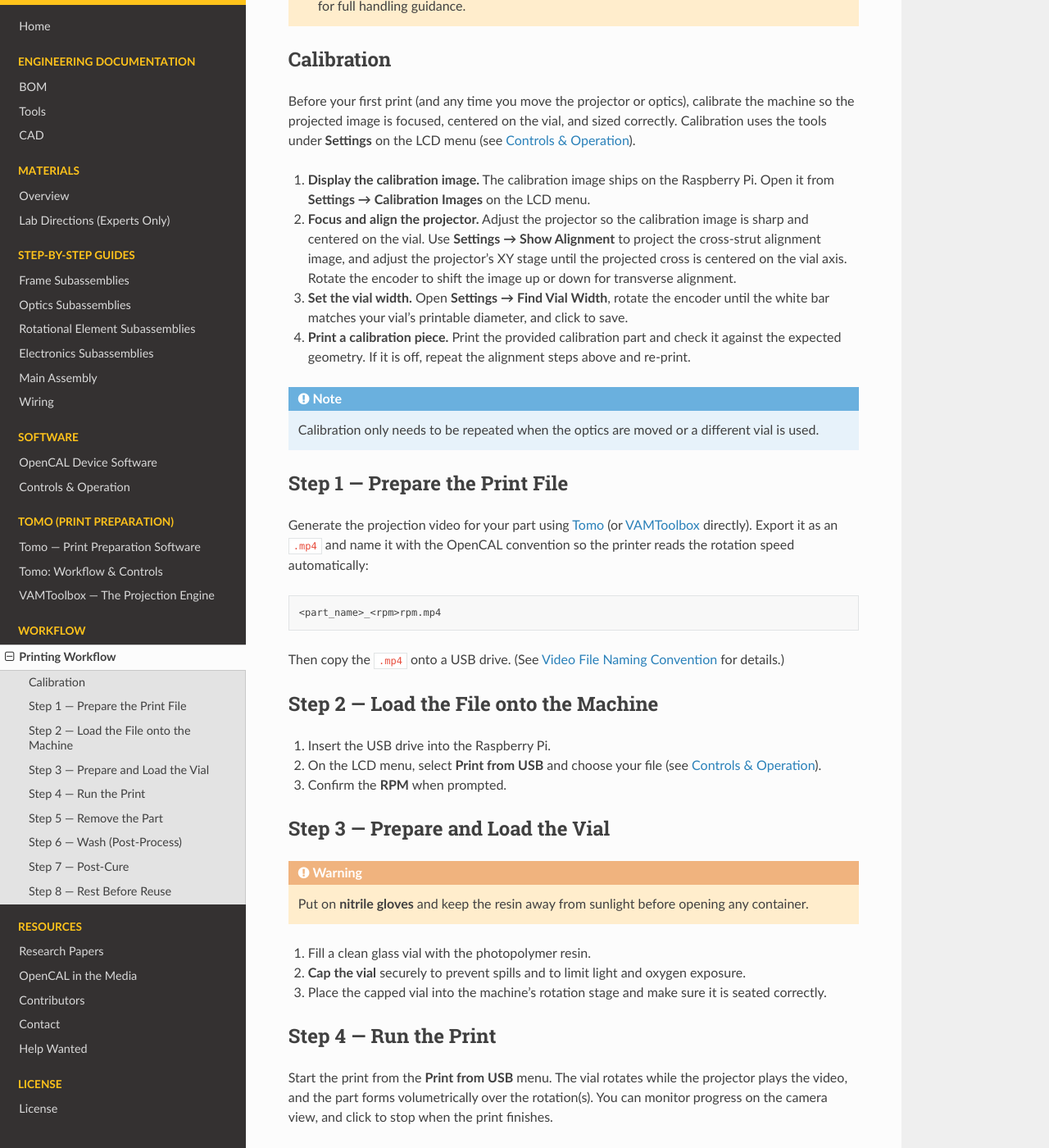
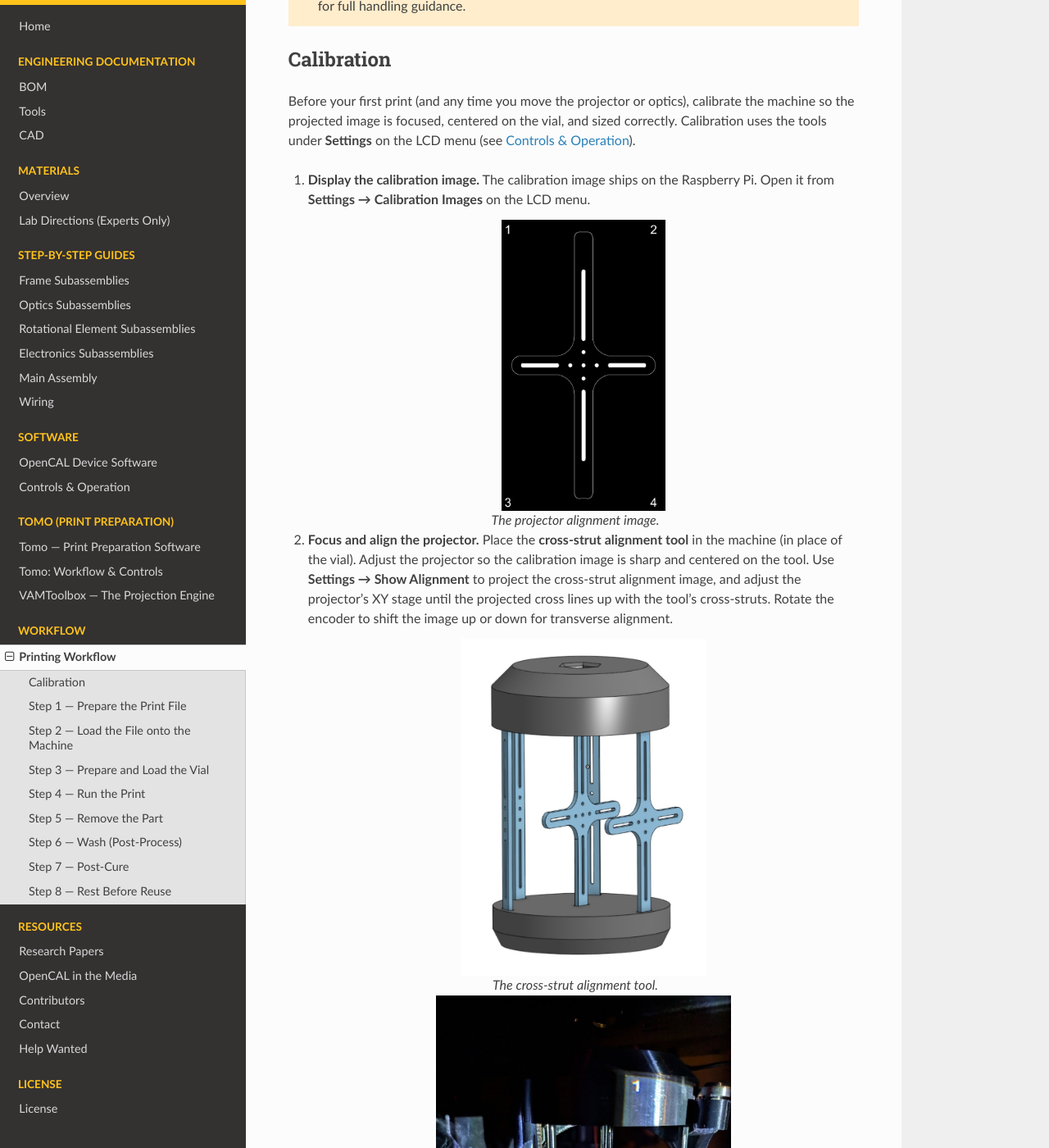
Before and after one commit to computed-axial-lithography/OpenCAL-documentation, a Sphinx documentation site: the page built from docs/source/workflow/printing.rst, in a window 1280 px wide and 1400 px high, scrolled down 469 px. Shown: the whole window at 82% size. Built offline with Sphinx 7.4.7 and the Read the Docs theme 3.1.0, drawn with Linux system fonts in a browser that asks for light colours; some of the changed text lies outside the part shown.

Commit message:
Add calibration images: projector alignment image, alignment tool render, and in-use photo
- Pull the projector alignment image (alignment_tool.png) from the OpenCAL repo
- Add a render of the cross-strut alignment tool and a photo of the alignment
  image projected onto it, in the workflow Calibration section

Co-Authored-By: Claude Opus 4.8 (1M context) <noreply@anthropic.com>

```diff
--- a/docs/source/workflow/printing.rst
+++ b/docs/source/workflow/printing.rst
@@ -26,12 +26,29 @@ tools under **Settings** on the LCD menu (see :doc:`Controls & Operation <../sof
 #. **Display the calibration image.** The calibration image ships on the Raspberry Pi. Open it from
    **Settings → Calibration Images** on the LCD menu.
 
-   .. The calibration image goes here. Add it to docs/source/static/Workflow/ and embed it.
+   .. figure:: ../static/Workflow/alignment_image.png
+      :align: center
+      :width: 200px
 
-#. **Focus and align the projector.** Adjust the projector so the calibration image is sharp and
-   centered on the vial. Use **Settings → Show Alignment** to project the cross-strut alignment
-   image, and adjust the projector's XY stage until the projected cross is centered on the vial
-   axis. Rotate the encoder to shift the image up or down for transverse alignment.
+      The projector alignment image.
+
+#. **Focus and align the projector.** Place the **cross-strut alignment tool** in the machine
+   (in place of the vial). Adjust the projector so the calibration image is sharp and centered on
+   the tool. Use **Settings → Show Alignment** to project the cross-strut alignment image, and
+   adjust the projector's XY stage until the projected cross lines up with the tool's cross-struts.
+   Rotate the encoder to shift the image up or down for transverse alignment.
+
+   .. figure:: ../static/Workflow/alignment_tool_render.jpg
+      :align: center
+      :width: 300px
+
+      The cross-strut alignment tool.
+
+   .. figure:: ../static/Workflow/cal_alignment.jpg
+      :align: center
+      :width: 360px
+
+      The alignment image projected onto the alignment tool.
 
 #. **Set the vial width.** Open **Settings → Find Vial Width**, rotate the encoder until the white
    bar matches your vial's printable diameter, and click to save.
```
Also changed, not shown: docs/source/static/Workflow/alignment_image.png (added), docs/source/static/Workflow/alignment_tool_render.jpg (added), docs/source/static/Workflow/cal_alignment.jpg (added).
